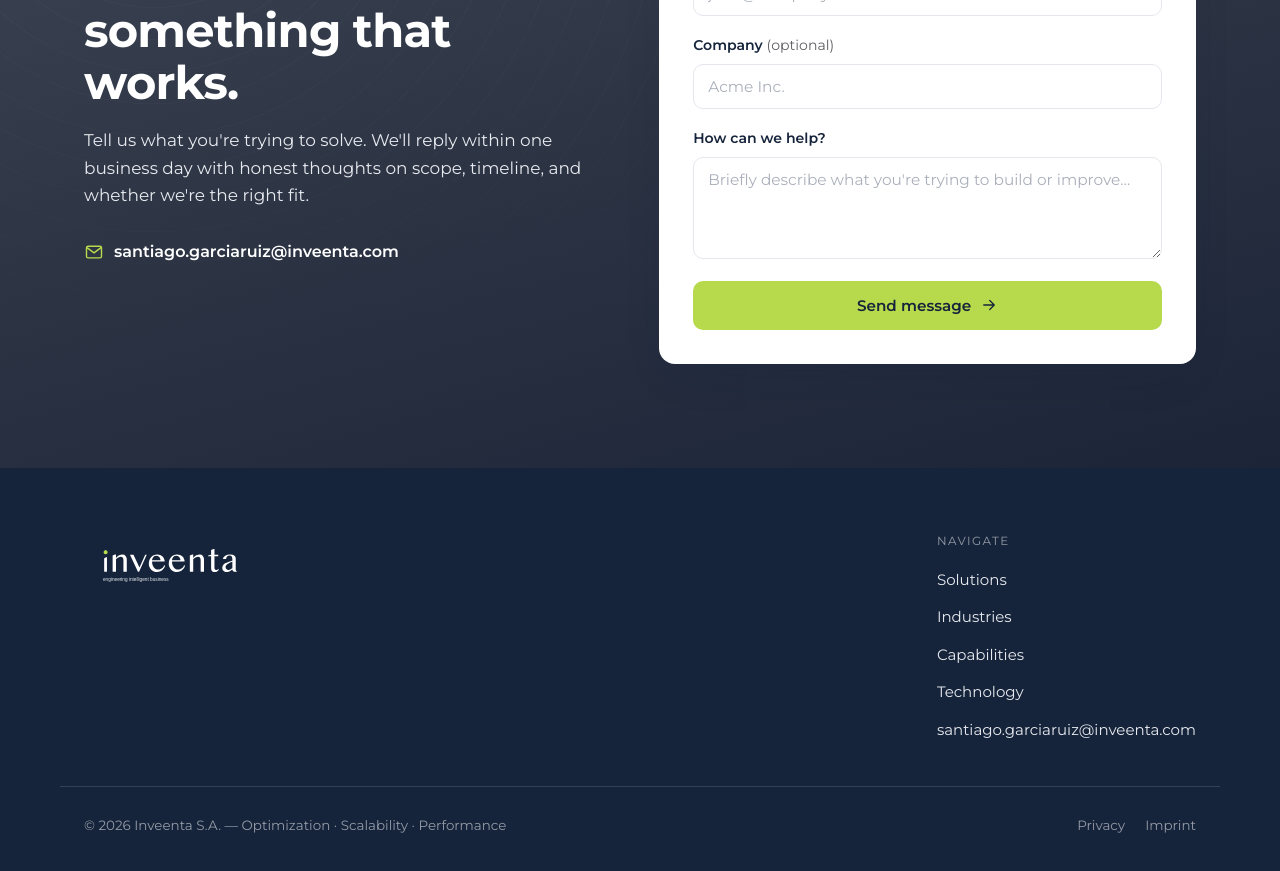
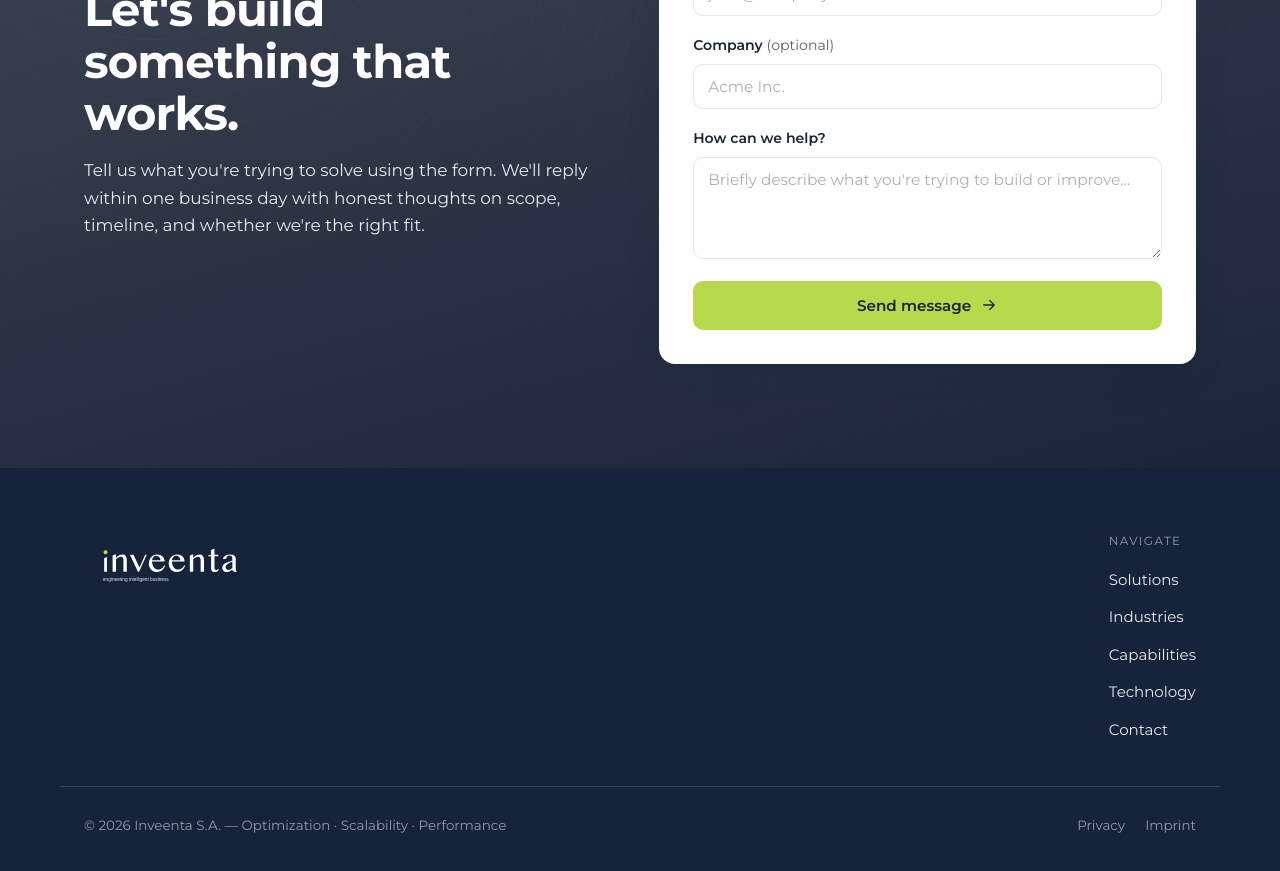
Before and after one commit to InveentaDigitalSolutions/INVWEBSITE, a React (Vite) app: page / in a window 1280 px wide. Shown: the part 7180-8051 px from the top of the page. Built offline with nearby package versions, Linux system fonts and the light colour scheme.

Commit message:
Remove visible name/email (contact via form only); enlarge nav logo; rebuild dist

```diff
--- a/src/App.css
+++ b/src/App.css
@@ -12,7 +12,7 @@
 }
 
 .logo--sm {
-  height: 31px;
+  height: 37px;
 }
 
 .logo--lg {
--- a/src/components/Contact.tsx
+++ b/src/components/Contact.tsx
@@ -72,13 +72,9 @@ export default function Contact() {
           <span className="eyebrow">Contact</span>
           <h2>Let's build something that works.</h2>
           <p>
-            Tell us what you're trying to solve. We'll reply within one business day with honest
-            thoughts on scope, timeline, and whether we're the right fit.
+            Tell us what you're trying to solve using the form. We'll reply within one business day
+            with honest thoughts on scope, timeline, and whether we're the right fit.
           </p>
-          <a className="contact__email" href={`mailto:${company.email}`}>
-            <Icon name="mail" className="contact__email-icon" />
-            {company.email}
-          </a>
         </div>
 
         <div className="contact__form-wrap">
@@ -127,8 +123,7 @@ export default function Contact() {
 
               {status === "error" && (
                 <p className="contact__formerror" role="alert">
-                  Something went wrong sending your message. Please email{" "}
-                  <a href={`mailto:${company.email}`}>{company.email}</a> directly.
+                  Something went wrong sending your message. Please try again in a moment.
                 </p>
               )}
 
--- a/src/components/Footer.tsx
+++ b/src/components/Footer.tsx
@@ -21,7 +21,7 @@ export default function Footer() {
               {item.label}
             </a>
           ))}
-          <a href={`mailto:${company.email}`}>{company.email}</a>
+          <a href={asset("/#contact")}>Contact</a>
         </nav>
       </div>
 
--- a/src/components/Legal.tsx
+++ b/src/components/Legal.tsx
@@ -49,12 +49,12 @@ export function Privacy() {
         <p>We keep enquiry data only as long as needed to handle your request and any follow-up.</p>
         <h2>Your rights</h2>
         <p>
-          You may request access to, correction of, or deletion of your personal data at any time by
-          emailing <a href={`mailto:${company.email}`}>{company.email}</a>.
+          You may request access to, correction of, or deletion of your personal data at any time
+          via the <Link to="/#contact">contact form</Link> on this website.
         </p>
         <h2>Contact</h2>
         <p>
-          {company.legalName} · <a href={`mailto:${company.email}`}>{company.email}</a>
+          {company.legalName} — please use the <Link to="/#contact">contact form</Link>.
           <br />
           <em>[Registered address and any supervisory-authority details to be added.]</em>
         </p>
@@ -79,13 +79,15 @@ export function Imprint() {
         </p>
         <h2>Contact</h2>
         <p>
-          Email: <a href={`mailto:${company.email}`}>{company.email}</a>
+          Please use the <Link to="/#contact">contact form</Link> on this website.
         </p>
         <h2>Represented by</h2>
-        <p>Santiago García Ruiz</p>
+        <p>
+          <em>[Legal representative — to be completed]</em>
+        </p>
         <h2>Responsible for content</h2>
         <p>
-          Santiago García Ruiz · <a href={`mailto:${company.email}`}>{company.email}</a>
+          <em>[To be completed]</em>
         </p>
       </LegalLayout>
     </>
```
Also changed, not shown: 6 other files (tests, documents, lock files or other folders).
